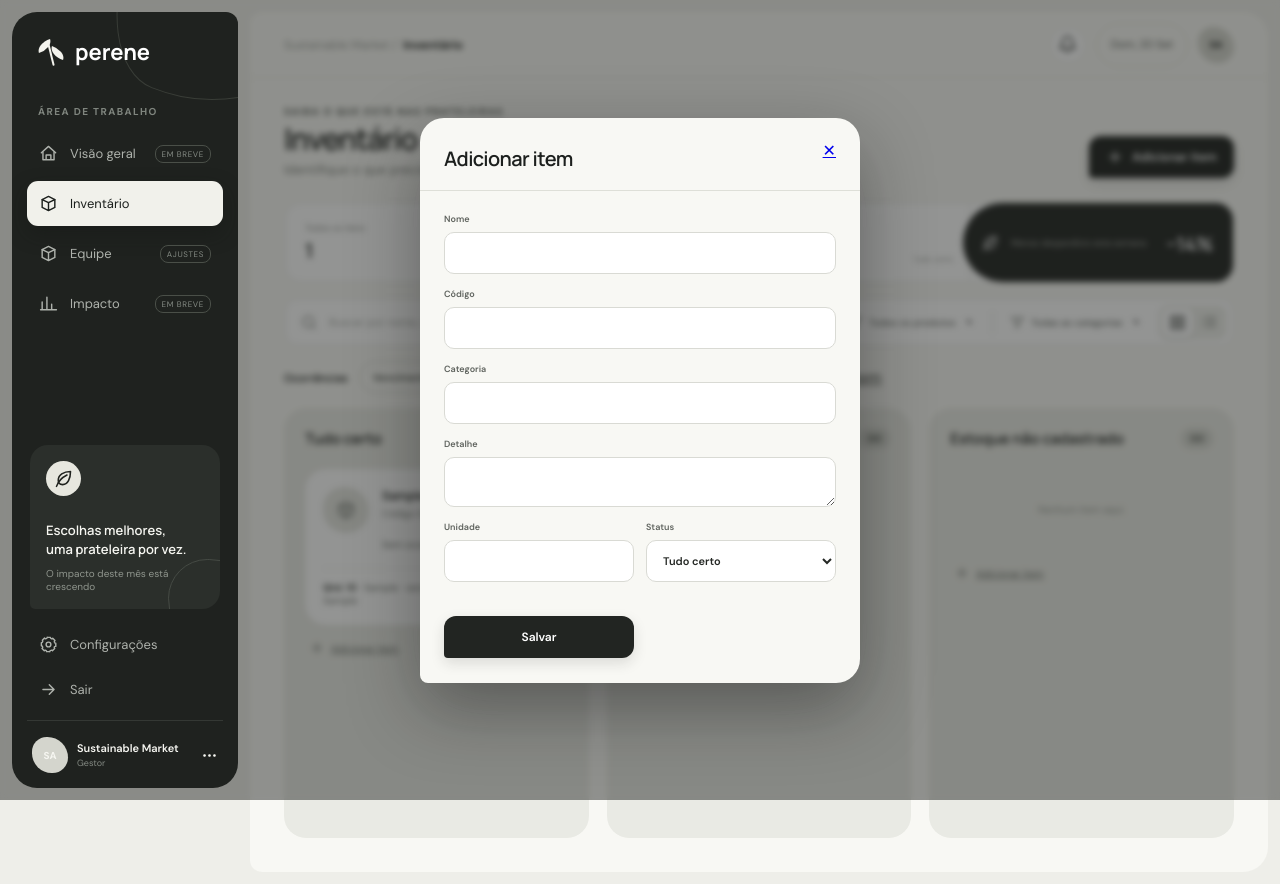
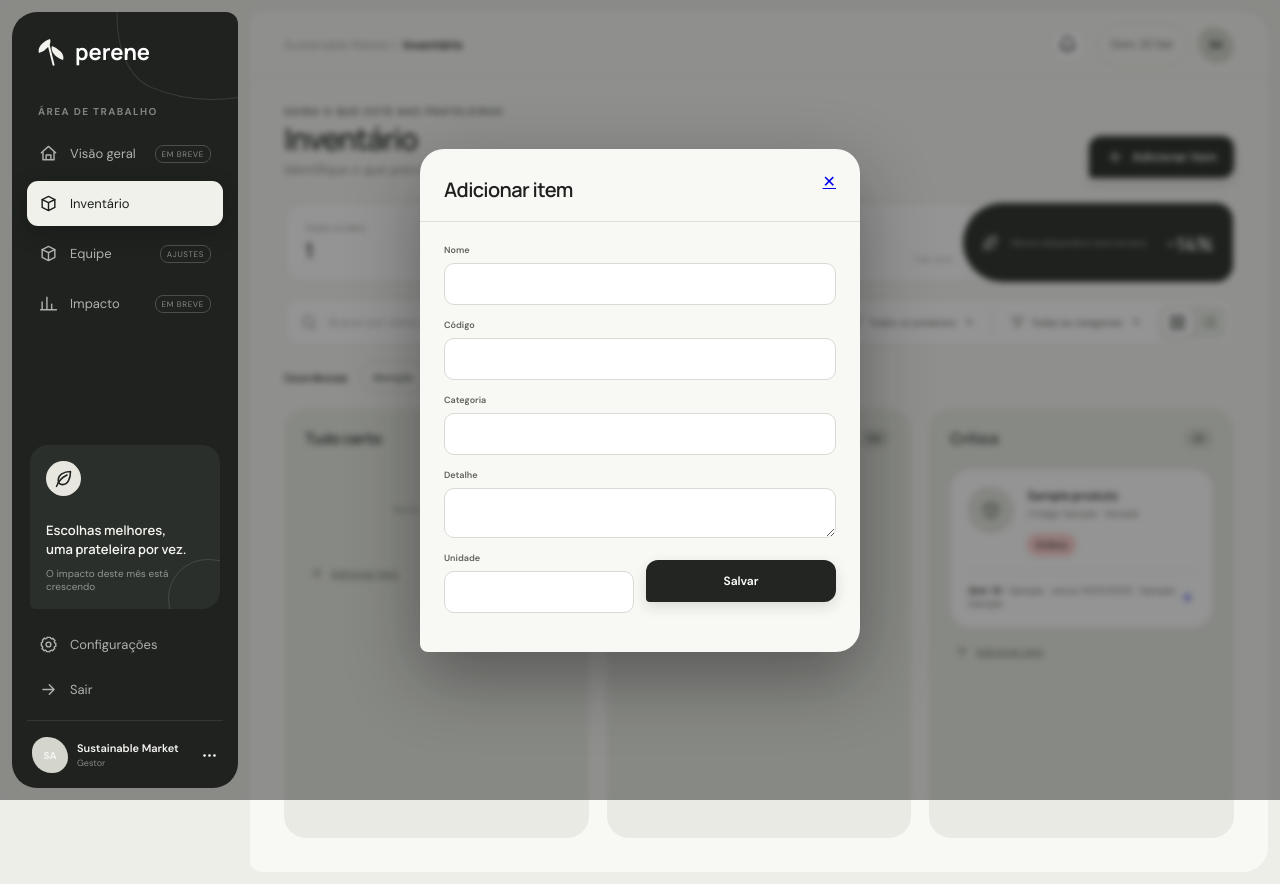
Before and after one commit to hellosofi/perene, a Django app: page /estoque/adicionar/ in a window 1280 px wide. Run offline with Django 5.2, Linux system fonts and the light colour scheme; a user stored in the database is signed in; tables that the repository leaves empty hold one stand-in row (values such as "Sample post").

Commit message:
troca status manual pela situação automática do lote

```diff
--- a/estoque/models.py
+++ b/estoque/models.py
@@ -5,6 +5,13 @@ from datetime import timedelta
 from django.utils import timezone
 
 # novo banco de dados
+
+SITUACOES = {
+    'ok': 'Tudo certo',
+    'atencao': 'Atenção',
+    'critico': 'Crítico',
+    'sem_lotes': 'Sem lotes',
+}
 class Produto(models.Model):
 
     STATUS_CHOICES = [
@@ -60,6 +67,18 @@ class Produto(models.Model):
     def quantidade_total(self):
         return self.lotes.aggregate(t=Sum('quantidade'))['t'] or 0
 
+    @property
+    def situacao(self):
+        gravidade = {'ok': 0, 'atencao': 1, 'critico': 2}
+        situacoes = [lote.situacao for lote in self.lotes.all()]
+        if not situacoes:
+            return 'sem_lotes'
+        return max(situacoes, key=gravidade.get)
+
+    @property
+    def situacao_label(self):
+        return SITUACOES[self.situacao]
+
 
 class Lote(models.Model):
     produto = models.ForeignKey(Produto, on_delete=models.CASCADE, related_name='lotes')
@@ -88,3 +107,7 @@ class Lote(models.Model):
             return 'atencao'
 
         return 'ok'
+
+    @property
+    def situacao_label(self):
+        return SITUACOES[self.situacao]
--- a/estoque/templates/estoque/inserir_produto.html
+++ b/estoque/templates/estoque/inserir_produto.html
@@ -11,12 +11,4 @@
 <div class="par-campos">
     <label>Unidade <input type="text" name="unidade"></label>
 
-<label>Status
-    <select name="status">
-        {% for value, label in status_choices %}
-            <option value="{{ value }}">{{ label }}</option>
-        {% endfor %}
-    </select>
-</label>
-
 <button type="submit" class="botao-primario" style="width:100%;margin-top:8px;">Salvar</button>
--- a/estoque/templates/estoque/lista_produtos.html
+++ b/estoque/templates/estoque/lista_produtos.html
@@ -121,34 +121,18 @@
 
         <button
             type="button"
-            class="{% if status_atual == 'use_soon' %}selecionado{% endif %}"
-            onclick="alternarStatus('use_soon')"
+            class="{% if status_atual == 'atencao' %}selecionado{% endif %}"
+            onclick="alternarStatus('atencao')"
         >
-            Vencimento próximo
+            Atenção
         </button>
 
         <button
             type="button"
-            class="{% if status_atual == 'damaged' %}selecionado{% endif %}"
-            onclick="alternarStatus('damaged')"
+            class="{% if status_atual == 'critico' %}selecionado{% endif %}"
+            onclick="alternarStatus('critico')"
         >
-            Danificados
-        </button>
-
-        <button
-            type="button"
-            class="{% if status_atual == 'low_stock' %}selecionado{% endif %}"
-            onclick="alternarStatus('low_stock')"
-        >
-            Estoque baixo
-        </button>
-
-        <button
-            type="button"
-            class="{% if status_atual == 'surplus' %}selecionado{% endif %}"
-            onclick="alternarStatus('surplus')"
-        >
-            Excedente
+            Crítico
         </button>
 
         <a href="{% url 'adicionar_produto' %}" class="nova-etiqueta">
@@ -176,8 +160,8 @@
         </span>
         <span>{{ lote.produto.categoria }}</span>
         <span>
-            <i class="etiqueta-status {{ lote.produto.status_css }}">
-                {{ lote.produto.status_label }}
+            <i class="etiqueta-status situacao-{{ lote.situacao }}">
+                {{ lote.situacao_label }}
             </i>
         </span>
         <span>{{ lote.quantidade }} {{ lote.produto.unidade }}</span>
@@ -212,9 +196,9 @@
                     <h4>{{ lote.produto.nome }}</h4>
                 </div>
                 <p>Código {{ lote.produto.codigo }} · {{ lote.produto.categoria }}</p>
-                {% if lote.produto.tem_ocorrencia %}
-                    <span class="etiqueta-status {{ lote.produto.status_css }}">
-                        {{ lote.produto.status_label }}
+                {% if lote.situacao != 'ok' %}
+                    <span class="etiqueta-status situacao-{{ lote.situacao }}">
+                        {{ lote.situacao_label }}
                     </span>
                 {% else %}
                     <span class="sem-ocorrencias">Sem ocorrências</span>
--- a/estoque/views.py
+++ b/estoque/views.py
@@ -38,15 +38,10 @@ def contexto_lista(request):
     if produto_id.isdigit():                                      # NOVO
         lotes = lotes.filter(produto_id=produto_id)
 
-    if status_filtro:                                             # MUDOU
-        lotes = lotes.filter(produto__status=status_filtro)
-
-    # Contadores do topo da página: continuam contando produtos
-    total = Produto.objects.count()
-    atencao = Produto.objects.filter(
-        status__in=['use_soon', 'low_stock', 'damaged', 'surplus']
-    ).count()
-    saudaveis = Produto.objects.filter(status='all_good').count()
+    produtos = list(Produto.objects.prefetch_related('lotes'))
+    total = len(produtos)
+    atencao = len([p for p in produtos if p.situacao in ('atencao', 'critico')])
+    saudaveis = len([p for p in produtos if p.situacao == 'ok'])
     pct_saudavel = round(saudaveis / total * 100, 1) if total > 0 else 0
 
     categorias = (
@@ -57,26 +52,20 @@ def contexto_lista(request):
         .order_by('categoria')
     )
 
-    produtos_filtro = Produto.objects.order_by('nome')            # NOVO
-    produto_selecionado = (                                       # NOVO
+    produtos_filtro = Produto.objects.order_by('nome')
+    produto_selecionado = (
         Produto.objects.filter(pk=produto_id).first()
         if produto_id.isdigit() else None
     )
 
     lista = list(lotes)
-    grupos = [                                                    # MUDOU: l = lote
-        {
-            'titulo': 'Tudo certo',
-            'items': [l for l in lista if l.produto.status == 'all_good'],
-        },
-        {
-            'titulo': 'Precisa de atenção',
-            'items': [l for l in lista if l.produto.status in ('use_soon', 'low_stock', 'damaged', 'surplus')],
-        },
-        {
-            'titulo': 'Estoque não cadastrado',
-            'items': [l for l in lista if l.produto.status == 'undocumented'],
-        },
+    if status_filtro:
+        lista = [l for l in lista if l.situacao == status_filtro]
+
+    grupos = [
+        {'titulo': 'Tudo certo', 'items': [l for l in lista if l.situacao == 'ok']},
+        {'titulo': 'Atenção', 'items': [l for l in lista if l.situacao == 'atencao']},
+        {'titulo': 'Crítico', 'items': [l for l in lista if l.situacao == 'critico']},
     ]
 
     return {
@@ -111,13 +100,11 @@ def adicionar_produto(request):
             categoria=request.POST.get('categoria', ''),
             detalhe=request.POST.get('detalhe', ''),
             unidade=request.POST.get('unidade', ''),
-            status=request.POST.get('status', 'all_good'),
         )
         return redirect(reverse('lista_produtos'))
 
     contexto = contexto_lista(request)
     contexto['mostrar_modal'] = True
-    contexto['status_choices'] = Produto.STATUS_CHOICES
 
     return render(request, 'estoque/lista_produtos.html', contexto)
 
--- a/perene/static/css/estilo.css
+++ b/perene/static/css/estilo.css
@@ -1176,3 +1176,7 @@ body {
 .criar-notificacao:hover {
     background: #3a3e39;
 }
+
+.situacao-ok { background: #cfc; }
+.situacao-atencao { background: #ffc; }
+.situacao-critico { background: #fcc; }
```
